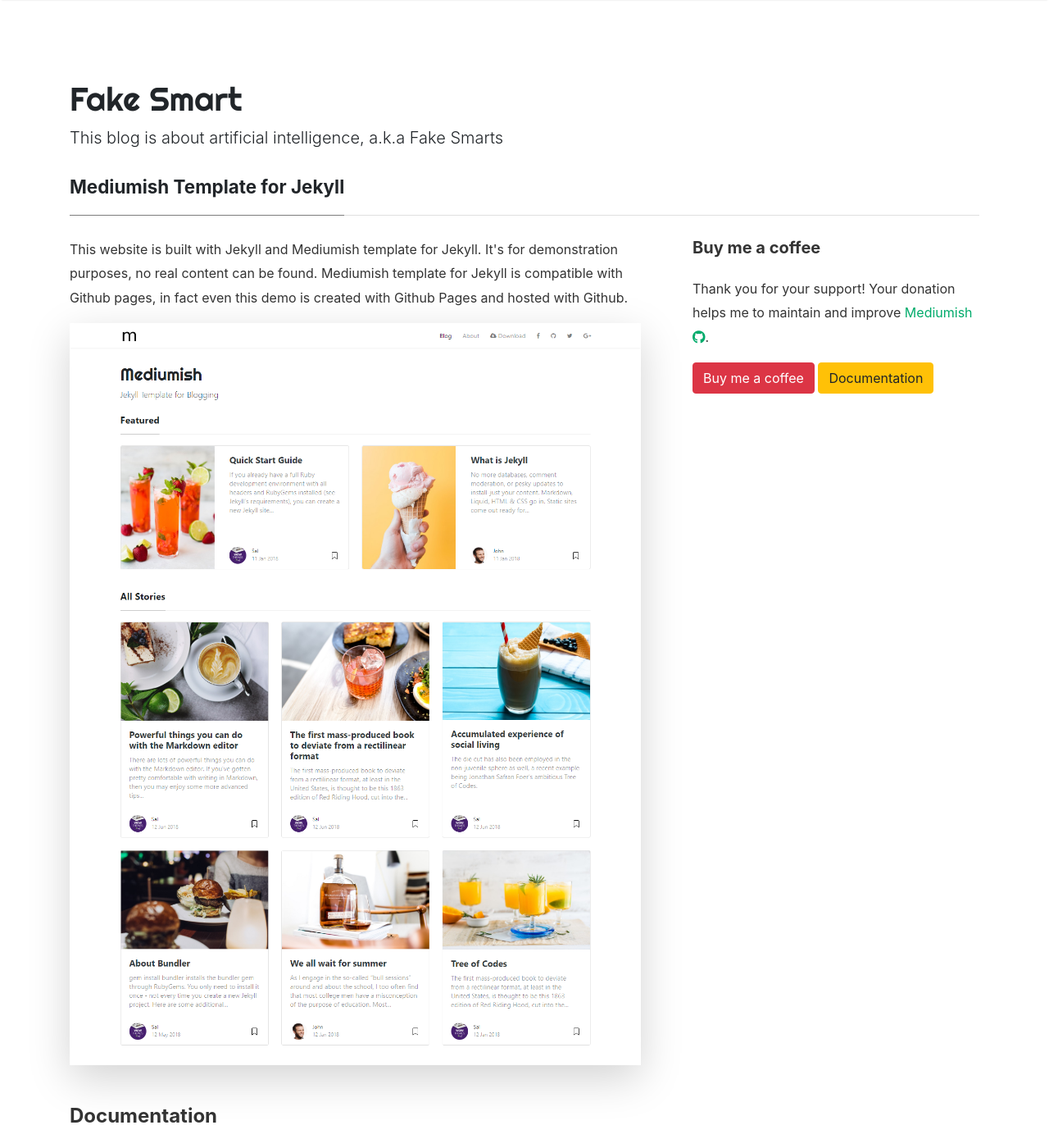
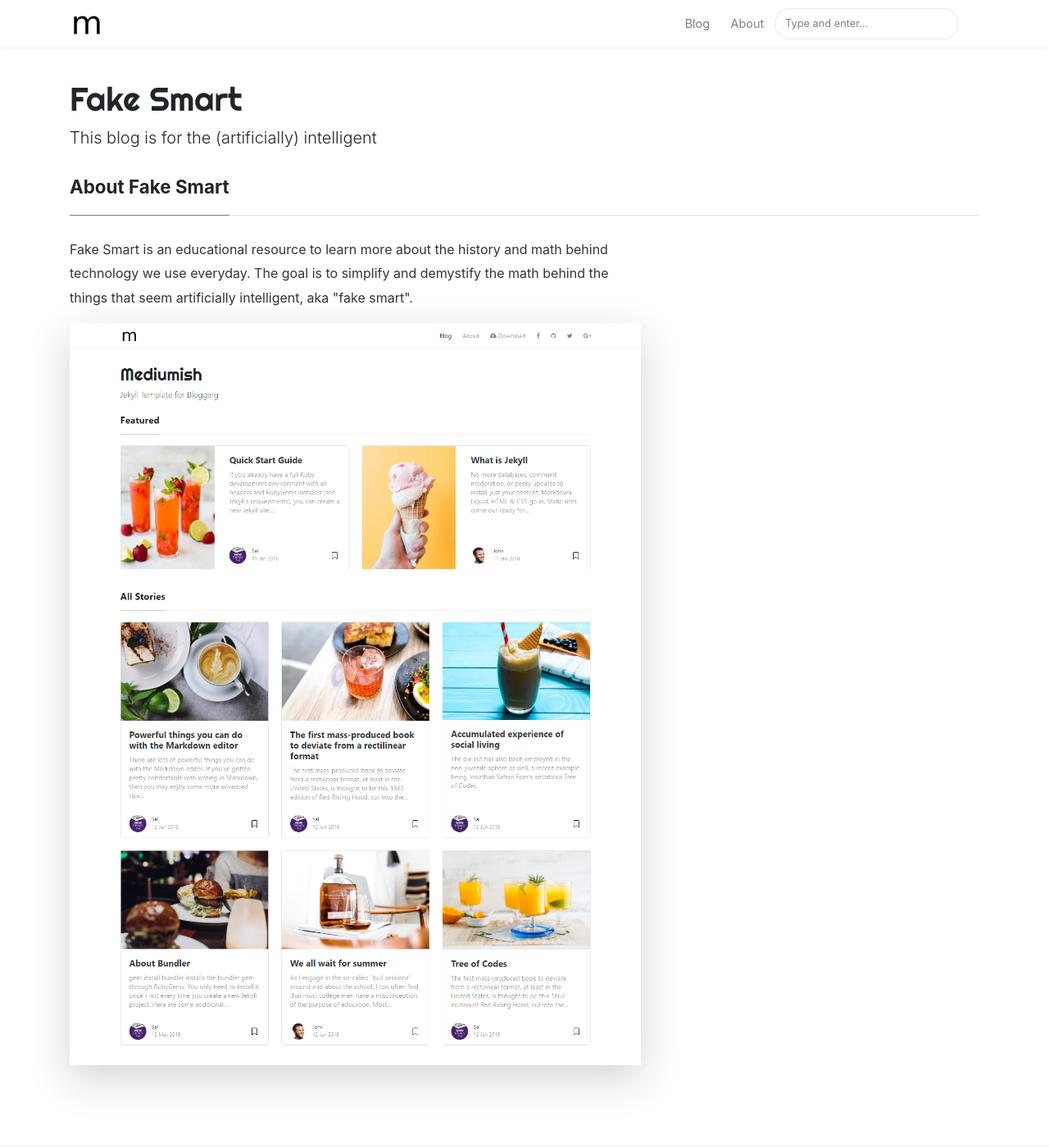
Before and after one commit to amal3ndu/fake-smart, a Jekyll site: the page built from _pages/about.md, in a window 1280 px wide and 1400 px high. Shown: the whole window at 82% size. Built offline with Jekyll 4.4.1, drawn with Linux system fonts in a browser that asks for light colours; nearby versions of some CDN libraries; comment, search, counter and statistics services are not loaded; some of the changed text lies outside the part shown.

Commit message:
remove comments and adsense, update about page

```diff
--- a/_config.yml
+++ b/_config.yml
@@ -3,10 +3,9 @@ name: "Fake Smart"
 title: "fake smart"
 baseurl: "/fake-smart"
 url: "https://amal3ndu.github.io"
-description: "This blog is about artificial intelligence, a.k.a Fake Smarts"
+description: "This blog is for the (artificially) intelligent"
 logo: 'assets/images/logo.png'
 favicon: 'assets/images/logo.png'
-google_analytics: 'G-NLKJN5VHMC'
 include: ["_pages"]
 permalink: /:title/
 
--- a/_includes/disqus.html
+++ /dev/null
@@ -1,14 +0,0 @@
-<section class="disqus">
-    <div id="disqus_thread"></div>
-    <script type="text/javascript">
-        var disqus_shortname = '{{site.disqus}}';
-        var disqus_developer = 0;
-        (function() {
-            var dsq = document.createElement('script'); dsq.type = 'text/javascript'; dsq.async = true;
-            dsq.src = window.location.protocol + '//' + disqus_shortname + '.disqus.com/embed.js';
-            (document.getElementsByTagName('head')[0] || document.getElementsByTagName('body')[0]).appendChild(dsq);
-        })();
-    </script>
-    <noscript>Please enable JavaScript to view the <a href="http://disqus.com/?ref_noscript">comments powered by Disqus.</a></noscript>
-    <a href="http://disqus.com" class="dsq-brlink">comments powered by <span class="logo-disqus">Disqus</span></a>
-</section>
--- a/_layouts/default.html
+++ b/_layouts/default.html
@@ -75,22 +75,6 @@ ga('send', 'pageview');
                 <a class="nav-link" href="{{ site.baseurl }}/about">About</a>
                 </li>
 
-                <li class="nav-item">
-                <a target="_blank" class="nav-link" href="https://bootstrapstarter.com/bootstrap-templates/template-mediumish-bootstrap-jekyll/"> Docs</a>
-                </li>
-
-                <li class="nav-item">
-                <a target="_blank" class="nav-link" href="https://www.wowthemes.net/themes/mediumish-wordpress/"><i class="fab fa-wordpress-simple"></i> WP Version</a>
-                </li>
-
-                <li class="nav-item">
-                <a target="_blank" class="nav-link" href="https://www.wowthemes.net/themes/mediumish-ghost/"><i class="fab fa-snapchat-ghost"></i> Ghost Version</a>
-                </li>
-
-                <li class="nav-item">
-                <a target="_blank" class="nav-link" href="https://github.com/wowthemesnet/mediumish-theme-jekyll"><i class="fab fa-github"></i> Fork on Github</a>
-                </li>
-
                 {% include search-lunr.html %}
 
             </ul>
@@ -122,22 +106,6 @@ ga('send', 'pageview');
 <div class="main-content">
     {{ content }}
 </div>
-
-{% if site.mailchimp-list %}
-<!-- Bottom Alert Bar
-================================================== -->
-<div class="alertbar">
-	<div class="container text-center">
-		<span><img src="{{ site.baseurl }}/{{ site.logo }}" alt="{{site.title}}"> &nbsp; Never miss a <b>story</b> from us, subscribe to our newsletter</span>
-        <form action="{{site.mailchimp-list}}" method="post" name="mc-embedded-subscribe-form" class="wj-contact-form validate" target="_blank" novalidate>
-            <div class="mc-field-group">
-            <input type="email" placeholder="Email" name="EMAIL" class="required email" id="mce-EMAIL" autocomplete="on" required>
-            <input type="submit" value="Subscribe" name="subscribe" class="heart">
-            </div>
-        </form>
-	</div>
-</div>
-{% endif %}
 
 </div>
 
@@ -200,9 +168,5 @@ ga('send', 'pageview');
 
 <script src="{{ site.baseurl }}/assets/js/ie10-viewport-bug-workaround.js"></script>
 
-{% if page.layout == 'post' %}
-<script id="dsq-count-scr" src="//{{site.disqus}}.disqus.com/count.js"></script>
-{% endif %}
-
 </body>
 </html>
--- a/_layouts/page.html
+++ b/_layouts/page.html
@@ -12,13 +12,4 @@ layout: default
     {{content}}
     </div>
 
-    {% if page.comments == true %}
-
-    <div id="comments" class="row mb-5">
-        <div class="col-md-8">
-            {% include disqus.html %}
-        </div>
-    </div>
-
-    {% endif %}
 </section>
--- a/_pages/about.md
+++ b/_pages/about.md
@@ -1,35 +1,14 @@
 ---
 layout: page
-title: Mediumish Template for Jekyll
+title: About Fake Smart
 permalink: /about
-comments: true
 ---
 
 <div class="row justify-content-between">
 <div class="col-md-8 pr-5">
 
-<p>This website is built with Jekyll and Mediumish template for Jekyll. It's for demonstration purposes, no real content can be found. Mediumish template for Jekyll is compatible with Github pages, in fact even this demo is created with Github Pages and hosted with Github.</p>
-
+<p>Fake Smart is an educational resource to learn more about the history and math behind technology we use everyday. The goal is to simplify and demystify the math behind the things that seem artificially intelligent, aka "fake smart".</p>
 <p class="mb-5"><img class="shadow-lg" src="{{site.baseurl}}/assets/images/mediumish-jekyll-template.png" alt="jekyll template mediumish" /></p>
-<h4>Documentation</h4>
-
-<p>Please, read the docs <a href="https://bootstrapstarter.com/bootstrap-templates/template-mediumish-bootstrap-jekyll/">here</a>.</p>
-
-<h4>Questions or bug reports?</h4>
-
-<p>Head over to our <a href="https://github.com/wowthemesnet/mediumish-theme-jekyll">Github repository</a>!</p>
-
-</div>
-
-<div class="col-md-4">
-
-<div class="sticky-top sticky-top-80">
-<h5>Buy me a coffee</h5>
-
-<p>Thank you for your support! Your donation helps me to maintain and improve <a target="_blank" href="https://github.com/wowthemesnet/mediumish-theme-jekyll">Mediumish <i class="fab fa-github"></i></a>.</p>
-
-<a target="_blank" href="https://www.wowthemes.net/donate/" class="btn btn-danger">Buy me a coffee</a> <a target="_blank" href="https://bootstrapstarter.com/bootstrap-templates/template-mediumish-bootstrap-jekyll/" class="btn btn-warning">Documentation</a>
 
 </div>
 </div>
-</div>
```
Also changed, not shown: _includes/adsense-under-header.html (deleted, +0 -12 lines), _includes/share.html (+0 -9 lines), _layouts/post.html (+0 -15 lines).
